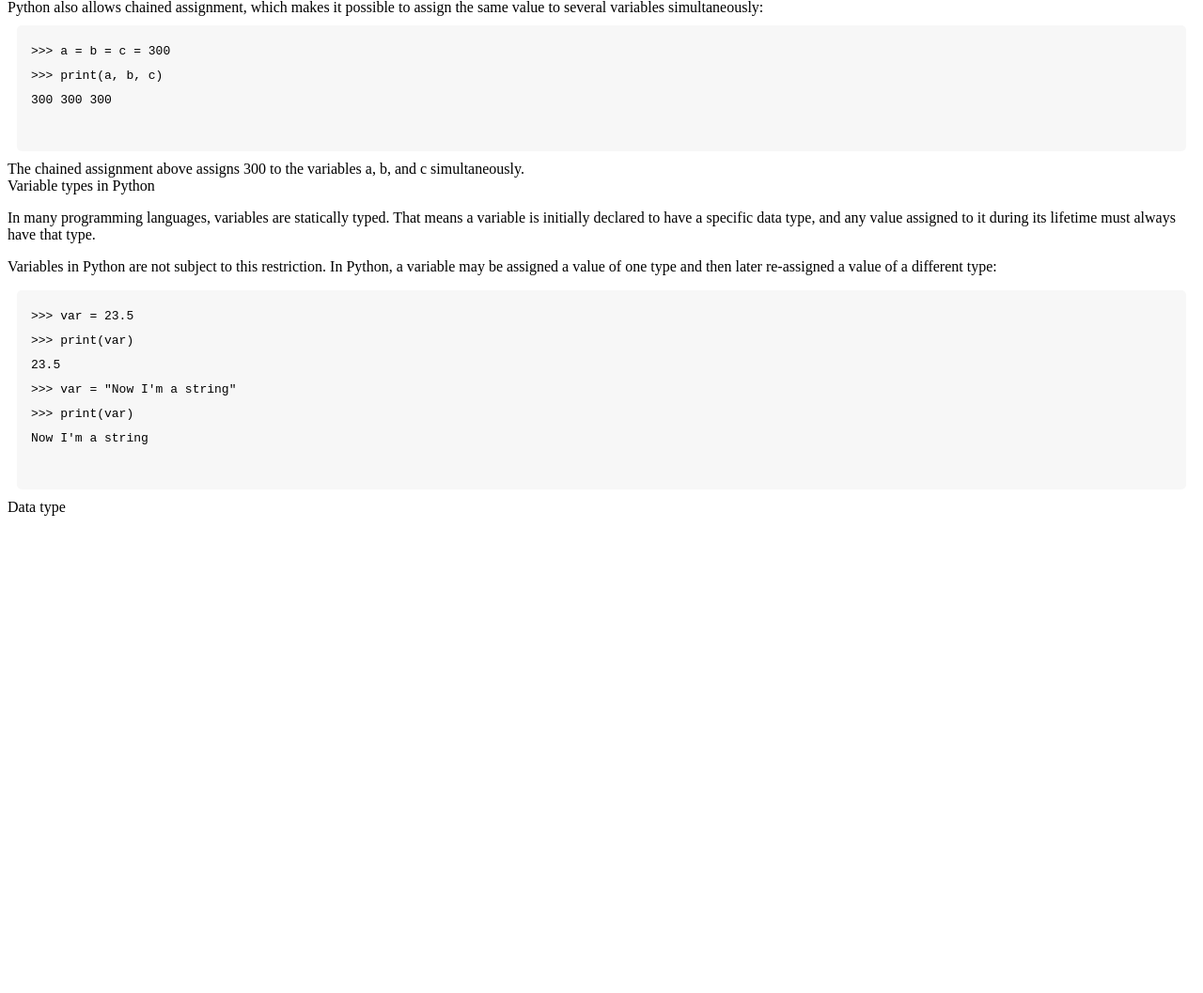
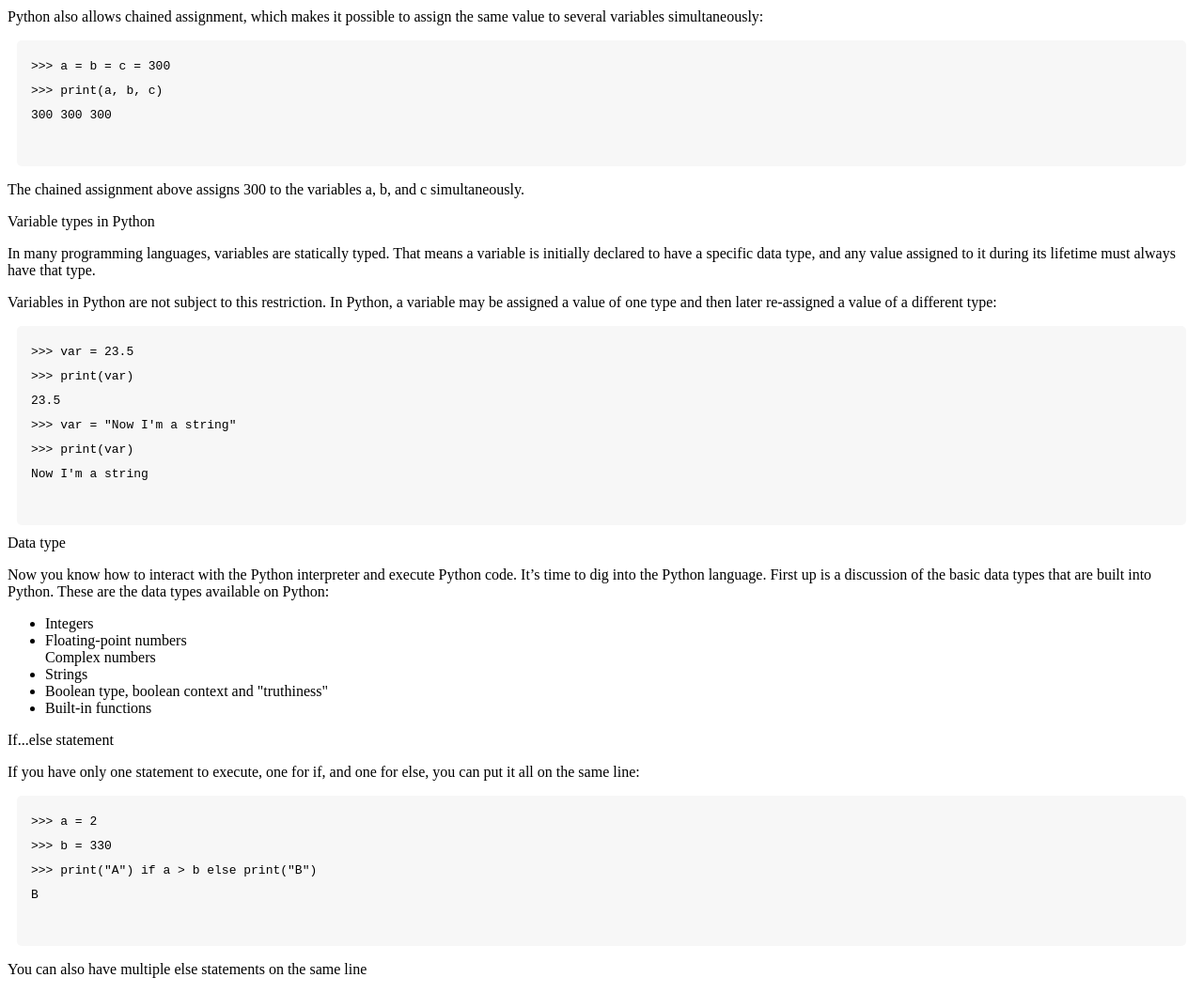
Before and after one commit to fersayago/FreeCodeCamp, a plain HTML site: page 1 - Responsive Web Design/4.Technical Doc/pages/index.html in a window 1280 px wide. Shown: the part 1709-2766 px from the top of the page at 94% size. Before the commit the page ends 2266 px from the top, so only its background shows below. Drawn offline with Linux system fonts and the light colour scheme.

Commit message:
trabajado HTML doc page 23/09/2020

```diff
--- a/1 - Responsive Web Design/4.Technical Doc/pages/index.html
+++ b/1 - Responsive Web Design/4.Technical Doc/pages/index.html
@@ -38,15 +38,6 @@
             </li>
             <li>
                 <a href="#If...else_statement" class="class-link">If...else statement</a>
-            </li>
-            <li>
-                <a href="#While_statement" class="class-link">While statement</a>
-            </li>
-            <li>
-                <a href="#Function_declarations" class="clas-link">Function declarations</a>
-            </li>
-            <li>
-                <a href="#Reference" class="class-link">Reference</a>
             </li>
         </ul>
     </nav>
@@ -133,38 +124,46 @@
 
         <section class="main-section" id="Variables">
             <header>Variables assignment</header>
+            <p>
                 Think of a variable as a name attached to a particular object. In Python, variables need not be declared or
                 defined in advance,
                 as is the case in many other programming languages. To create a variable, you just assign it a value and
                 then start using it.
                 Assignment is done with a single equals sign (=):
+            </p>
             <code>>>> n = 300</code>
+            <p>
                 This is read or interpreted as “n is assigned the value 300.” Once this is done, n can be used in a
                 statement or expression,
                 and its value will be substituted:
+            </p>
             <code>>>> print(n)
 300
             </code>
+            <p>
                 Just as a literal value can be displayed directly from the interpreter prompt in a REPL session without the
                 need for print(),
                 so can a variable:
+            </p>
             <code>>>> n
 300
             </code>
-            Later, if you change the value of n and use it again, the new value will be substituted instead:
+            <p>Later, if you change the value of n and use it again, the new value will be substituted instead:</p>
             <code>>>> n = 1000
 >>> print(n)
 1000
 >>> n
 1000
             </code>
+            <p>
                 Python also allows chained assignment, which makes it possible to assign the same value to several variables
                 simultaneously:
+            </p>
             <code>>>> a = b = c = 300
 >>> print(a, b, c)
 300 300 300
             </code>
-            The chained assignment above assigns 300 to the variables a, b, and c simultaneously.
+            <p>The chained assignment above assigns 300 to the variables a, b, and c simultaneously.</p>
         </section>
 
         <section class="main-section" id="Variable_types">
@@ -190,6 +189,41 @@ Now I'm a string
 
         <section class="main-section" id="Data_type">
             <header>Data type</header>
+            <p>
+                Now you know how to interact with the Python interpreter and execute Python code. It’s time to dig into the Python language.
+                First up is a discussion of the basic data types that are built into Python. These are the data types available on Python:
+            </p>
+            <ul>
+                <li>
+                    Integers
+                </li>
+                <li>
+                    Floating-point numbers
+                </li>
+                <il>
+                    Complex numbers
+                </li>
+                <li>
+                    Strings
+                </li>
+                <li>
+                    Boolean type, boolean context and "truthiness"
+                </li>
+                <li>
+                    Built-in functions
+                </li>
+            </ul>
+        </section>
+
+        <section class="main-section" id="If...else_statement">
+            <header>If...else statement</header>
+                <p>If you have only one statement to execute, one for if, and one for else, you can put it all on the same line:</p>
+            <code>>>> a = 2
+>>> b = 330
+>>> print("A") if a > b else print("B")
+B
+            </code>
+            <p>You can also have multiple else statements on the same line</p>
         </section>
     </main>
 
```
Lines whose indentation alone changed are shown as unchanged.
